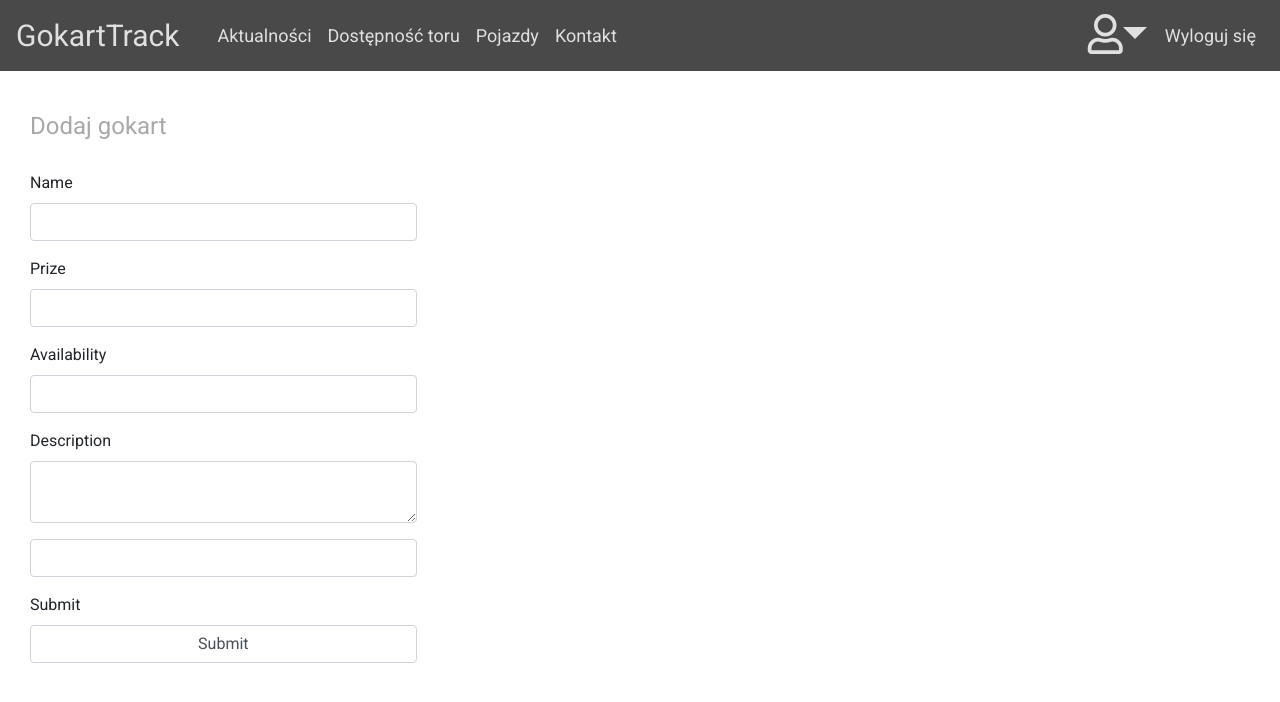
After one commit to lukabaca/Go-Kart-Track-System, a Symfony app: template templates/views/controllers/vehicle/addKart.html.twig in a window 1280 px wide. The commit adds this page. Shown: the top 702 px of the page. Run offline with Twig, Linux system fonts and the light colour scheme; the template is opened without the code that fills it, so the values that code supplies are empty; form fields are guessed from the names that the template uses; some libraries are stand-ins or nearby versions.

Commit message:
new site for gokart adding

```diff
--- a/src/Form/KartType.php
+++ b/src/Form/KartType.php
@@ -47,7 +47,7 @@ class KartType extends AbstractType
         ));
         $builder->add('availability', CheckboxType::class, array(
             'label' => 'Dostępność',
-            'required' => TRUE,
+            'required' => FALSE,
         ));
         $builder->add('description', TextareaType::class, array(
             'label' => 'Opis',
@@ -59,7 +59,6 @@ class KartType extends AbstractType
         ));
         $builder->add('kartTechnicalData', KartTechnicalDataType::class);
         $builder->add('submit', SubmitType::class, array(
-
             'label' => 'Dodaj',
             'attr' => ['id' => 'addKartButton',
                 'class' => 'btn btn-primary submitButton'
--- /dev/null
+++ b/templates/views/controllers/vehicle/addKart.html.twig
@@ -0,0 +1,59 @@
+{%  extends 'base.html.twig'%}
+{% block title %}
+    Zarządzaj pojazdami
+{% endblock %}
+{% block stylesheets %}
+    {{ parent() }}
+    <link rel="stylesheet" type="text/css" href="{{ asset('css/vehicle/manageVehicles.css') }}">
+{% endblock %}
+{% block body %}
+    {{ parent() }}
+    <div class="container">
+        <div class="col-md-12 alertArea">
+        </div>
+        <h4 class="pageHeader">Dodaj gokart</h4>
+        <div class="row">
+            <div class="col-md-4">
+                {{ form_start(kartForm) }}
+                <div class="form-group">
+                    {{ form_label(kartForm.name) }}
+                    {{ form_widget(kartForm.name) }}
+                    <small class="formErrorMessage">{{ form_errors(kartForm.name) }}</small>
+                    {{ form_help(kartForm.name) }}
+                </div>
+                <div class="form-group">
+                    {{ form_label(kartForm.prize) }}
+                    {{ form_widget(kartForm.prize) }}
+                    <small class="formErrorMessage">{{ form_errors(kartForm.prize) }}</small>
+                    {{ form_help(kartForm.prize) }}
+                </div>
+                <div class="form-group">
+                    {{ form_label(kartForm.availability) }}
+                    {{ form_widget(kartForm.availability) }}
+                    <small class="formErrorMessage">{{ form_errors(kartForm.availability) }}</small>
+                    {{ form_help(kartForm.availability) }}
+                </div>
+                <div class="form-group">
+                    {{ form_label(kartForm.description) }}
+                    {{ form_widget(kartForm.description) }}
+                    <small class="formErrorMessage">{{ form_errors(kartForm.description) }}</small>
+                    <small class="form-text text-muted">{{ form_help(kartForm.description) }}</small>
+                </div>
+                <div class="form-group">
+                    {{ form_widget(kartForm.kartTechnicalData) }}
+                    <small class="formErrorMessage">{{ form_errors(kartForm.kartTechnicalData) }}</small>
+                    {{ form_help(kartForm.kartTechnicalData) }}
+                </div>
+                <div class="form-group">
+                    {{ form_label(kartForm.submit) }}
+                    {{ form_widget(kartForm.submit) }}
+                </div>
+                {{ form_end(kartForm) }}
+            </div>
+        </div>
+    </div>
+{% endblock %}
+{% block javascripts %}
+    {{ parent() }}
+    <script src="{{ asset('js/vehicle/manageVehicles.js') }}"></script>
+{%  endblock %}
```
Also changed, not shown: src/Controller/VehicleController.php (+13 -5 lines), templates/views/controllers/vehicle/manageVehicles.html.twig (+1 -50 lines).
